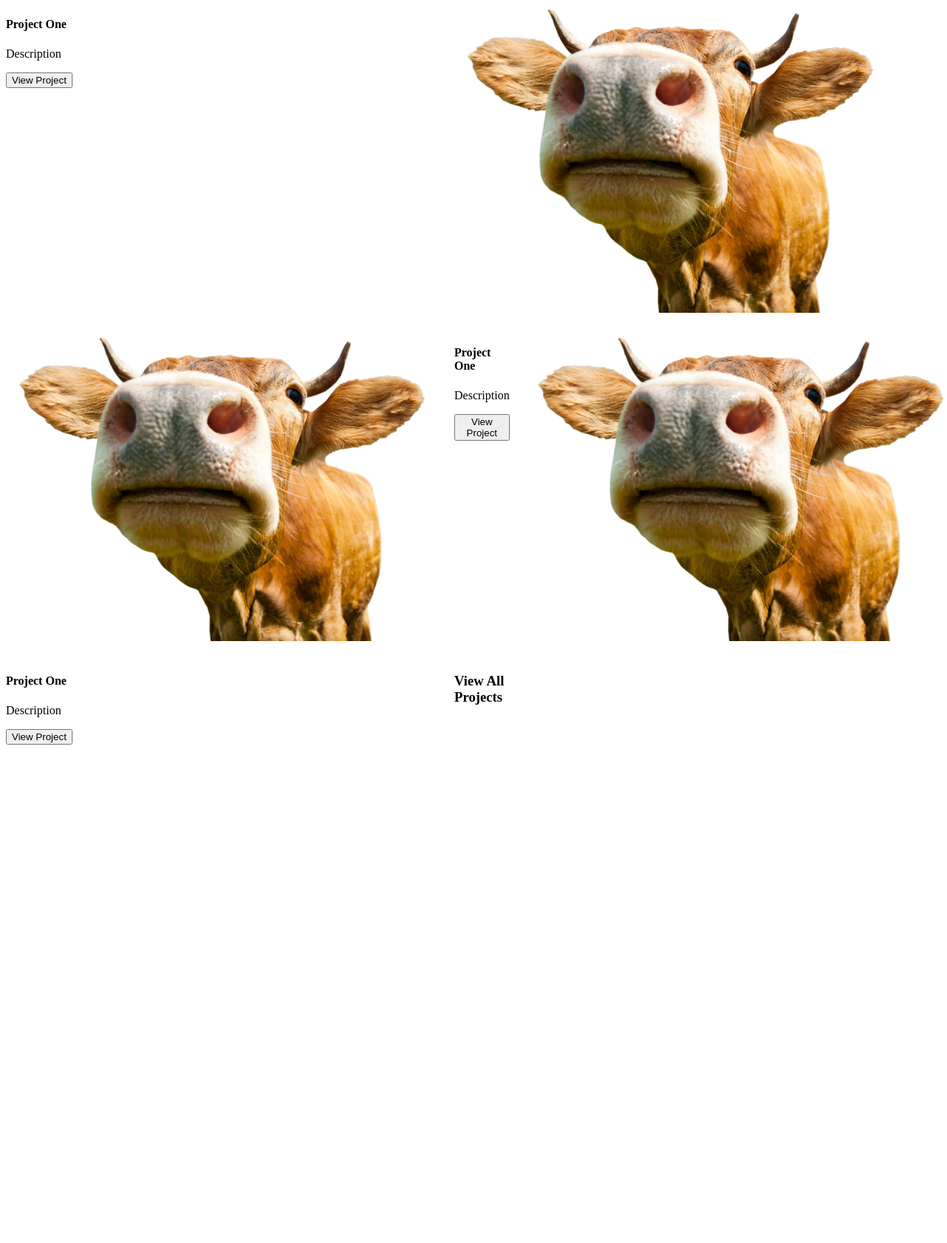
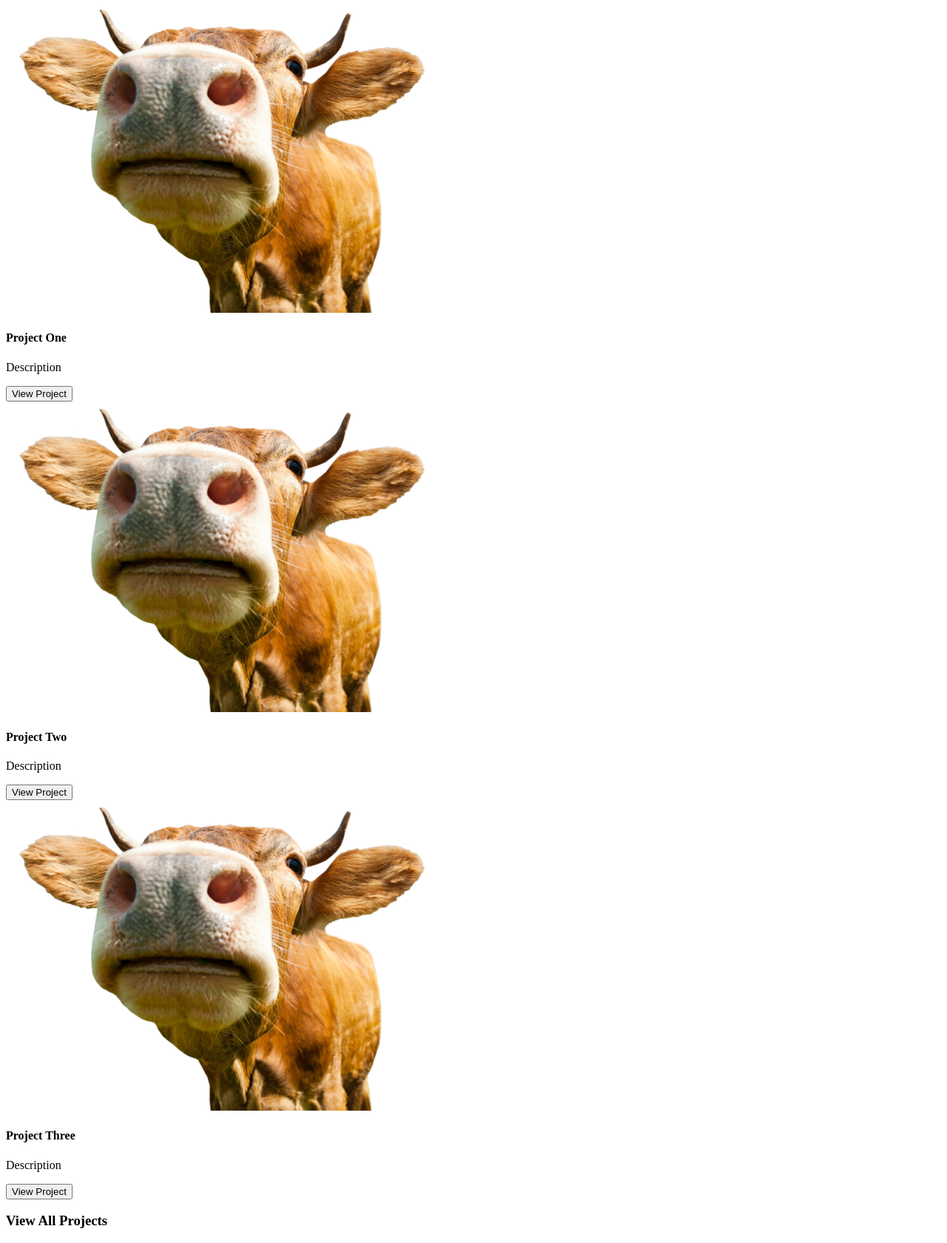
Before and after one commit to ekmasched/ekmasched.github.io, a plain HTML site: page index.html in a window 1280 px wide. Shown: the part 688-2369 px from the top of the page at 74% size. Before the commit the page ends 1703 px from the top, so only its background shows below. Drawn offline with nearby package versions, Linux system fonts and the light colour scheme.

Commit message:
changes 1

```diff
--- a/index.html
+++ b/index.html
@@ -8,49 +8,57 @@
       <h1>My UX Skills</h1>
       <div class="flexContainer">
         <div>
-                <img src="cow.png"/>
+          <img src="cow.png" />
           <h3>Skill 1</h3>
           <p>Skill Discription</p>
         </div>
         <div>
-                <img src="cow.png"/>
+          <img src="cow.png" />
           <h3>Skill 1</h3>
-                <p>Skill Discription</p></div>
+          <p>Skill Discription</p>
+        </div>
         <div>
-                <img src="cow.png"/>
+          <img src="cow.png" />
           <h3>Skill 1</h3>
-                <p>Skill Discription</p></div></div>
+          <p>Skill Discription</p>
+        </div>
       </div>
     </section>
     <section class="myWork">
       <h1>My Work</h1>
-        <div class="workGrid">
-            <div class="opening">
-                <img src="cow.png"/>
+      <div class="workgrid" id="whaterver">
+        <div>
+          <img src="cow.png" id="cow1" />
         </div>
-            <div class="project1">
+        <div>
           <h4>Project One</h4>
           <p>Description</p>
-                <button>View Project</button>
+          <button id="p1_but">View Project</button>
         </div>
         <div>
-                <img src="cow.png"/>
-            </div>
-            <div class="project2">
-                <h4>Project One</h4>
-                <p>Description</p>
-                <button>View Project</button>
+          <img src="cow.png" />
         </div>
         <div>
-                <img src="cow.png"/>
+          <h4>Project Two</h4>
+          <p>Description</p>
+          <button id="p2_but">View Project</button>
         </div>
-            <div class="project3">
-                <h4>Project One</h4>
+        <div>
+          <img src="cow.png" />
+        </div>
+        <div>
+          <h4>Project Three</h4>
           <p>Description</p>
-                <button>View Project</button>
+          <button id="p3_but">View Project</button>
         </div>
         <h3>View All Projects</h3>
       </div>
     </section>
+    <script
+      src="https://code.jquery.com/jquery-3.7.1.slim.min.js"
+      integrity="sha256-kmHvs0B+OpCW5GVHUNjv9rOmY0IvSIRcf7zGUDTDQM8="
+      crossorigin="anonymous"
+    ></script>
+    <script src="js/index.js"></script>
   </body>
-</html
+</html>
--- a/styles.css
+++ b/styles.css
@@ -27,3 +27,7 @@
     width: 100%;
   }
 }
+.rotate {
+  transition: transform 1s;
+  transform: rotate(360deg);
+}
```
Lines whose indentation alone changed are shown as unchanged.
